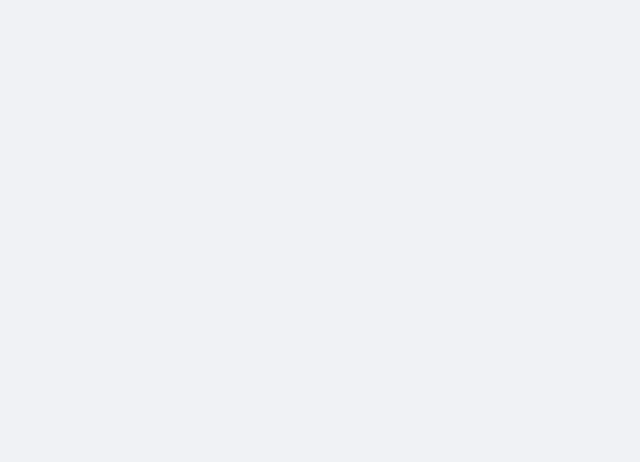
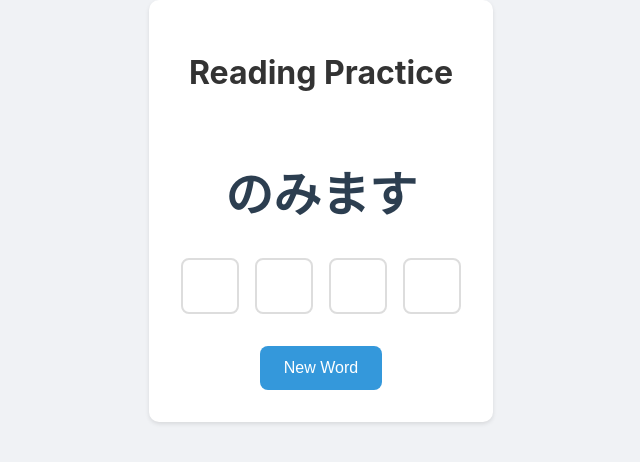
Before and after one commit to DanteB918/japanese-practice, a React (Create React App) app: page /reading-practice/1 in a window 1280 px wide. Before the commit this address had no page. Shown: the top 462 px of the page, without its empty margins (319-959 px from the left). Built offline with nearby package versions, Linux system fonts and the light colour scheme.

Commit message:
Make the writing system practice more dynamic

```diff
--- a/src/App.js
+++ b/src/App.js
@@ -25,10 +25,8 @@ function App() {
         <Routes>
           <Route path="/" element={<Home />} />
           <Route path="/reading-practice" element={<ReadingSelection />} />
-          <Route path="/reading-practice/hiragana" element={<ReadingPractice />} />
-          <Route path="/reading-practice/katakana" element={<ReadingPractice />} />
-          <Route path="/reading-practice/kanji-words" element={<ReadingPractice />} />
           <Route path="/reading-practice/kanji-chars" element={<KanjiCharacterPractice />} />
+          <Route path="/reading-practice/:system" element={<ReadingPractice />} />
         </Routes>
       </div>
     </Router>
--- a/src/components/KanjiCharacterPractice.js
+++ b/src/components/KanjiCharacterPractice.js
@@ -2,30 +2,40 @@ import React, { useState, useEffect } from 'react';
 import { kanjiCharacters } from '../data/words';
 
 function KanjiCharacterPractice() {
-  const [currentKanji, setCurrentKanji] = useState(null);
-  const [onyomiInput, setOnyomiInput] = useState([]);
-  const [kunyomiInput, setKunyomiInput] = useState([]);
+
+  const getRandomKanji = () => {
+    const randomIndex = Math.floor(Math.random() * kanjiCharacters.length);
+    return kanjiCharacters[randomIndex];
+  };
+
+  const initialKanji = getRandomKanji();
+  const [currentKanji, setCurrentKanji] = useState(initialKanji);
+  const [onyomiInput, setOnyomiInput] = useState(new Array(initialKanji.onyomi.length).fill(''));
+  const [kunyomiInput, setKunyomiInput] = useState(new Array(initialKanji.kunyomi.length).fill(''));
   const [isCorrect, setIsCorrect] = useState({ onyomi: null, kunyomi: null });
-
-  useEffect(() => {
-    getNewKanji();
-  }, []);
+  const [showingAnswers, setShowingAnswers] = useState(false);
 
   const getNewKanji = () => {
-    const randomIndex = Math.floor(Math.random() * kanjiCharacters.length);
-    const kanji = kanjiCharacters[randomIndex];
+
+    setShowingAnswers(true);
+
+    setTimeout(() => {
+      setShowingAnswers(false);
+      const kanji = getRandomKanji();
       setCurrentKanji(kanji);
       setOnyomiInput(new Array(kanji.onyomi.length).fill(''));
       setKunyomiInput(new Array(kanji.kunyomi.length).fill(''));
       setIsCorrect({ onyomi: null, kunyomi: null });
 
-    // Focus first Onyomi input
+
       setTimeout(() => {
         const firstInput = document.querySelector('.onyomi-inputs input');
+
         if (firstInput) {
           firstInput.focus();
         }
       }, 10);
+    }, 1500);
   };
 
   const handleInputChange = (type, index, value) => {
@@ -112,8 +122,6 @@ function KanjiCharacterPractice() {
     }
   }, [allCorrect]);
 
-  if (!currentKanji) return <div>Loading...</div>;
-
   return (
     <div className="reading-practice">
       <div className="container">
@@ -133,9 +141,11 @@ function KanjiCharacterPractice() {
                   key={`onyomi-${index}`}
                   type="text"
                   maxLength={currentKanji.onyomi[index].length}
-                  value={onyomiInput[index]}
+                  value={showingAnswers ? reading : onyomiInput[index]}
                   onChange={(e) => handleInputChange('onyomi', index, e.target.value)}
+                  disabled={showingAnswers}
                   className={
+                    showingAnswers ? 'correct' :
                     onyomiInput[index]
                       ? isValidReading(onyomiInput[index], index, currentKanji.onyomi, onyomiInput)
                         ? 'correct'
@@ -154,9 +164,11 @@ function KanjiCharacterPractice() {
                   key={`kunyomi-${index}`}
                   type="text"
                   maxLength={currentKanji.kunyomi[index].length}
-                  value={kunyomiInput[index]}
+                  value={showingAnswers ? reading : kunyomiInput[index]}
                   onChange={(e) => handleInputChange('kunyomi', index, e.target.value)}
+                  disabled={showingAnswers}
                   className={
+                    showingAnswers ? 'correct' :
                     kunyomiInput[index]
                       ? isValidReading(kunyomiInput[index], index, currentKanji.kunyomi, kunyomiInput)
                         ? 'correct'
@@ -173,7 +185,7 @@ function KanjiCharacterPractice() {
             {allCorrect ? 'Perfect! All readings correct!' : 'Keep trying!'}
           </div>
         )}
-        <button onClick={getNewKanji}>New Kanji</button>
+        <button onClick={getNewKanji} disabled={showingAnswers}>New Kanji</button>
       </div>
     </div>
   );
--- a/src/components/ReadingPractice.js
+++ b/src/components/ReadingPractice.js
@@ -4,10 +4,6 @@ import { hiraganaWords, katakanaWords, kanjiWords } from '../data/words';
 
 function ReadingPractice() {
   const { system } = useParams();
-  const [currentWord, setCurrentWord] = useState(null);
-  const [userInput, setUserInput] = useState([]);
-  const [isCorrect, setIsCorrect] = useState(null);
-
   const getWordList = () => {
     switch (system) {
       case 'hiragana':
@@ -20,6 +16,20 @@ function ReadingPractice() {
         return hiraganaWords;
     }
   };
+
+  const getRandomWord = (wordList) => {
+    const randomIndex = Math.floor(Math.random() * wordList.length);
+    const word = wordList[randomIndex];
+
+    return word;
+  };
+
+  const initialWordList = getWordList();
+  const initialWord = getRandomWord(initialWordList);
+  const [currentWord, setCurrentWord] = useState(initialWord);
+  const [userInput, setUserInput] = useState(new Array(initialWord.romaji.length).fill(''));
+  const [isCorrect, setIsCorrect] = useState(null);
+  const [showingAnswers, setShowingAnswers] = useState(false);
 
   const getSystemTitle = () => {
     switch (system) {
@@ -34,26 +44,34 @@ function ReadingPractice() {
     }
   };
 
+  useEffect(() => {
+
     const wordList = getWordList();
-
-  useEffect(() => {
-    getNewWord();
-  }, [system]); // Reset when writing system changes
+    const word = getRandomWord(wordList);
+    setCurrentWord(word);
+    setUserInput(new Array(word.romaji.length).fill(''));
+    setIsCorrect(null);
+    setShowingAnswers(false);
+  }, [system]);
 
   const getNewWord = () => {
-    const randomIndex = Math.floor(Math.random() * wordList.length);
-    const word = wordList[randomIndex];
+    setShowingAnswers(true);
+
+    setTimeout(() => {
+      setShowingAnswers(false);
+      const wordList = getWordList();
+      const word = getRandomWord(wordList);
       setCurrentWord(word);
       setUserInput(new Array(word.romaji.length).fill(''));
       setIsCorrect(null);
 
-    // Focus the first input after a brief delay to ensure the DOM has updated
       setTimeout(() => {
         const firstInput = document.querySelector('input[type="text"]');
         if (firstInput) {
           firstInput.focus();
         }
       }, 10);
+    }, 1500);
   };
 
   const handleInputChange = (index, value) => {
@@ -62,9 +80,7 @@ function ReadingPractice() {
 
     setUserInput(newInput);
 
-    // Check if the current input matches the expected romaji
     if (value.toLowerCase() === currentWord.romaji[index]) {
-      // Focus the next input if it exists
       setTimeout(() => {
         const inputs = document.querySelectorAll('input[type="text"]');
         if (index < inputs.length - 1) {
@@ -73,7 +89,6 @@ function ReadingPractice() {
       }, 10);
     }
 
-    // Check if the input is correct when all fields are filled
     if (newInput.every(input => input !== '')) {
       const correct = newInput.every((input, i) => input === currentWord.romaji[i]);
       setIsCorrect(correct);
@@ -85,8 +100,6 @@ function ReadingPractice() {
       }
     }
   };
-
-  if (!currentWord) return <div>Loading...</div>;
 
   return (
     <div className="reading-practice">
@@ -106,9 +119,11 @@ function ReadingPractice() {
               key={index}
               type="text"
               maxLength={currentWord.romaji[index].length}
-              value={userInput[index]}
+              value={showingAnswers ? char : userInput[index]}
               onChange={(e) => handleInputChange(index, e.target.value)}
+              disabled={showingAnswers}
               className={
+                showingAnswers ? 'correct' :
                 userInput[index] && (
                   userInput[index] === currentWord.romaji[index]
                     ? 'correct'
@@ -123,7 +138,7 @@ function ReadingPractice() {
             {isCorrect ? 'Correct!' : 'Try again!'}
           </div>
         )}
-        <button onClick={getNewWord}>New Word</button>
+        <button onClick={getNewWord} disabled={showingAnswers}>New Word</button>
       </div>
     </div>
   );
```
Lines whose indentation alone changed are shown as unchanged.
